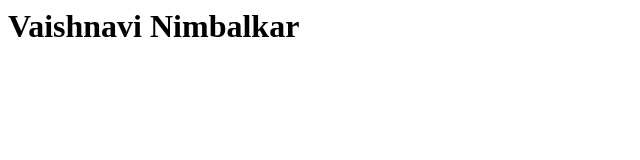
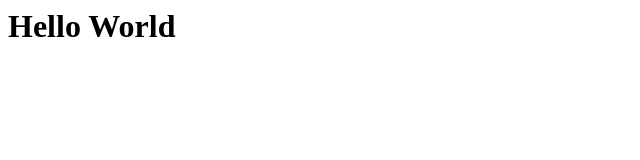
Before and after one commit to Vaishnavi-s-nimbalkar/eshophome, a plain HTML site: page src/index.html in a window 1280 px wide. Shown: the whole page, without its empty margins (0-640 px from the left). Drawn offline with Linux system fonts and the light colour scheme.

Commit message:
Update index.html

```diff
--- a/src/index.html
+++ b/src/index.html
@@ -1 +1 @@
-<h1> Vaishnavi Nimbalkar</h1>
+<h1> Hello World</h1>
```
